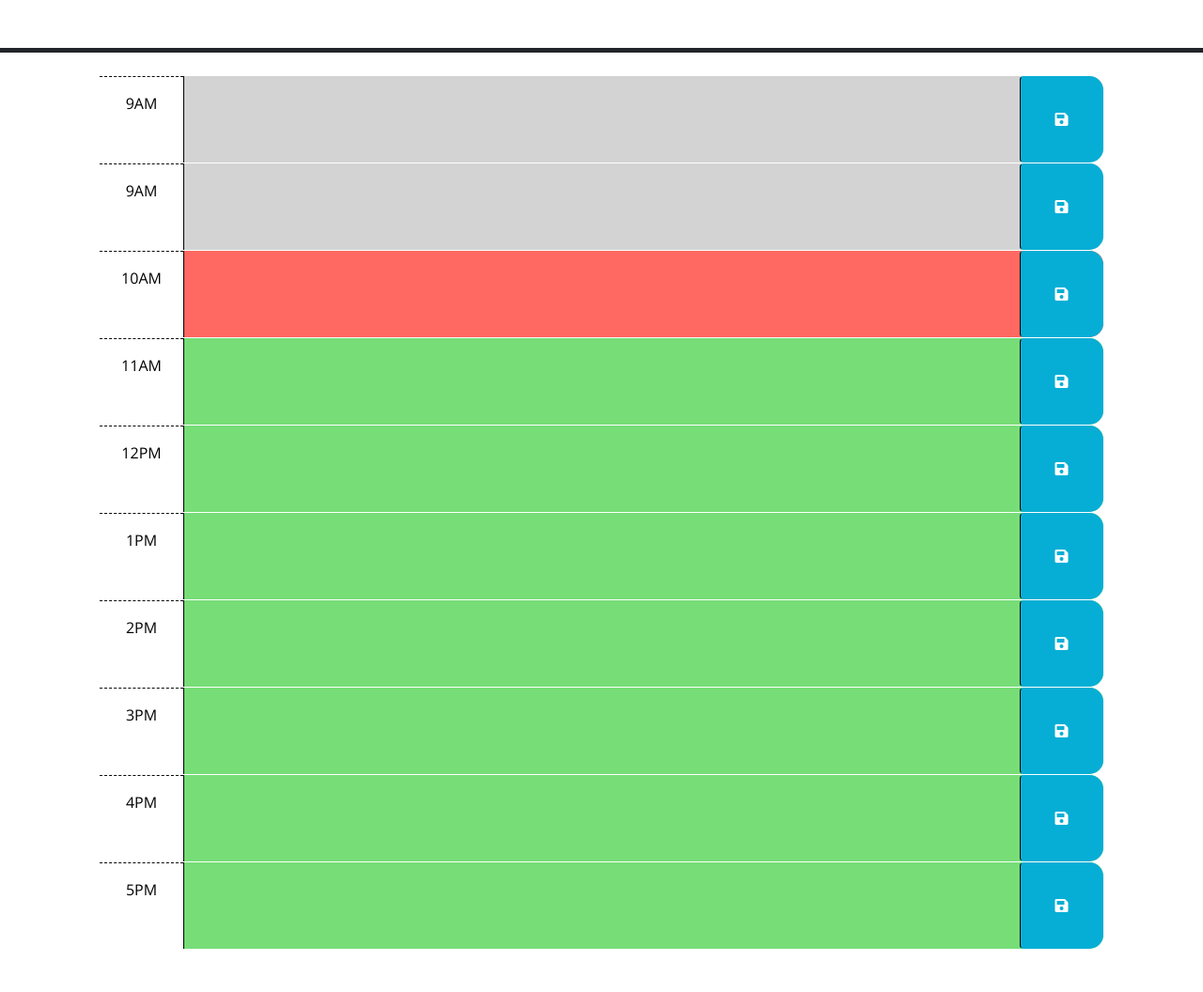
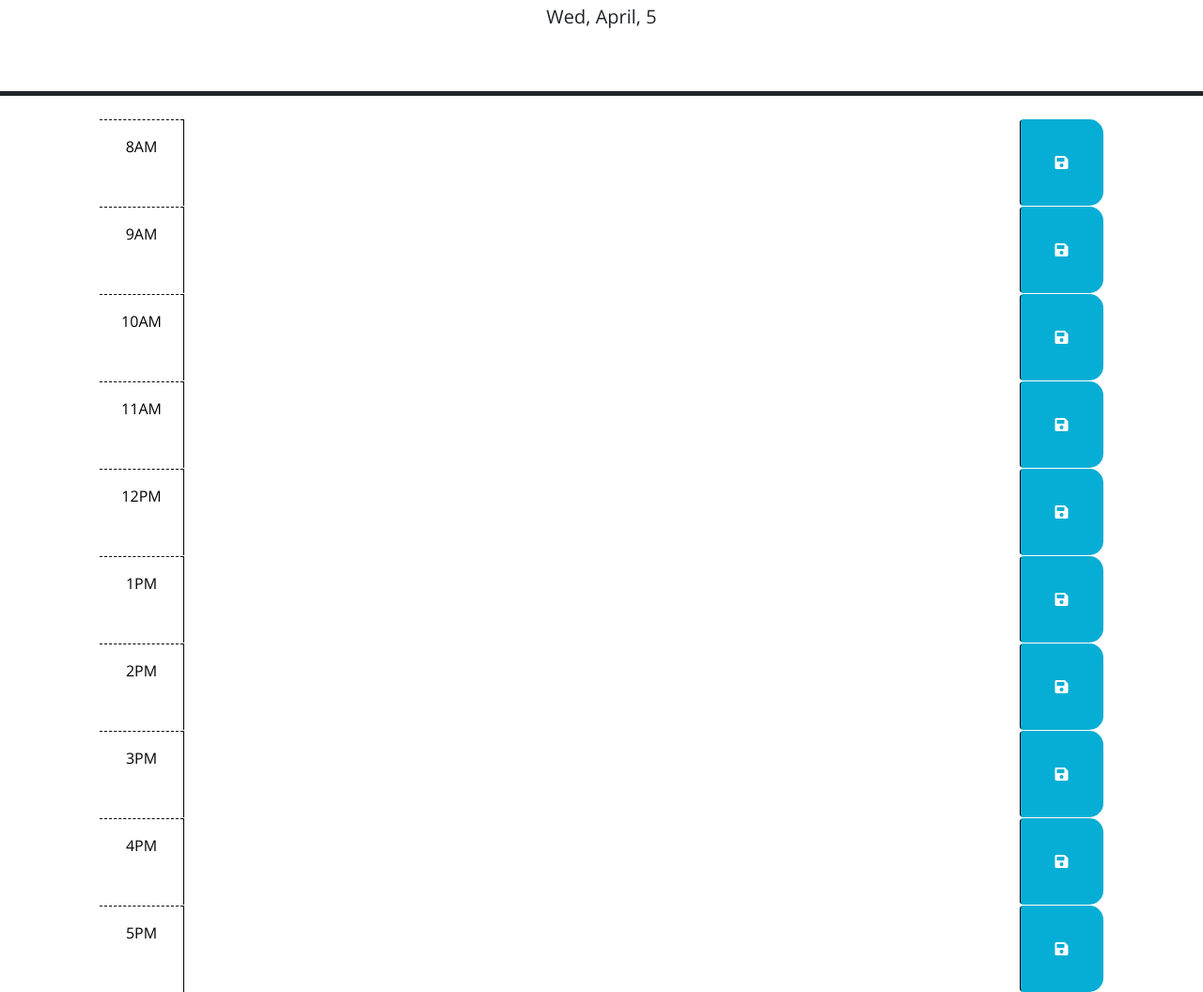
Before and after one commit to DidrikLindberg/work_day_scheduler, a plain HTML site: page index.html in a window 1280 px wide. Shown: the part 176-1232 px from the top of the page at 94% size. Before the commit the page ends 1186 px from the top, so only its background shows below. Drawn offline with nearby package versions, Linux system fonts and the light colour scheme.

Commit message:
created timeblocks for each hour

```diff
--- a/index.html
+++ b/index.html
@@ -18,6 +18,11 @@
       href="https://fonts.googleapis.com/css?family=Open+Sans&display=swap"
       rel="stylesheet"
     />
+    <script
+      src="https://cdn.jsdelivr.net/npm/dayjs@1.11.3/dayjs.min.js"
+      integrity="sha256-iu/zLUB+QgISXBLCW/mcDi/rnf4m4uEDO0wauy76x7U="
+      crossorigin="anonymous"
+    ></script>
     <link rel="stylesheet" href="/assets/style.css" />
     <title>Work Day Scheduler</title>
   </head>
@@ -40,8 +45,8 @@
         -->
 
       <!-- Example of a past time block. The "past" class adds a gray background color. -->
-      <div id="hour-9" class="row time-block past">
-        <div class="col-2 col-md-1 hour text-center py-3">9AM</div>
+      <div id="hour-8" class="row time-block">
+        <div class="col-2 col-md-1 hour text-center py-3">8AM</div>
         <textarea class="col-8 col-md-10 description" rows="3"> </textarea>
         <button class="btn saveBtn col-2 col-md-1" aria-label="save">
           <i class="fas fa-save" aria-hidden="true"></i>
@@ -49,7 +54,7 @@
       </div>
 
 
-      <div id="hour-9" class="row time-block past">
+      <div id="hour-9" class="row time-block">
         <div class="col-2 col-md-1 hour text-center py-3">9AM</div>
         <textarea class="col-8 col-md-10 description" rows="3"> </textarea>
         <button class="btn saveBtn col-2 col-md-1" aria-label="save">
@@ -58,7 +63,7 @@
       </div>
 
       <!-- Example of a a present time block. The "present" class adds a red background color. -->
-      <div id="hour-10" class="row time-block present">
+      <div id="hour-10" class="row time-block">
         <div class="col-2 col-md-1 hour text-center py-3">10AM</div>
         <textarea class="col-8 col-md-10 description" rows="3"> </textarea>
         <button class="btn saveBtn col-2 col-md-1" aria-label="save">
@@ -67,7 +72,7 @@
       </div>
 
       <!-- Example of a future time block. The "future" class adds a green background color. -->
-      <div id="hour-11" class="row time-block future">
+      <div id="hour-11" class="row time-block">
         <div class="col-2 col-md-1 hour text-center py-3">11AM</div>
         <textarea class="col-8 col-md-10 description" rows="3"> </textarea>
         <button class="btn saveBtn col-2 col-md-1" aria-label="save">
@@ -75,7 +80,7 @@
         </button>
       </div>
 
-      <div id="hour-12" class="row time-block future">
+      <div id="hour-12" class="row time-block">
         <div class="col-2 col-md-1 hour text-center py-3">12PM</div>
         <textarea class="col-8 col-md-10 description" rows="3"> </textarea>
         <button class="btn saveBtn col-2 col-md-1" aria-label="save">
@@ -83,7 +88,7 @@
         </button>
       </div>
 
-      <div id="hour-13" class="row time-block future">
+      <div id="hour-13" class="row time-block">
         <div class="col-2 col-md-1 hour text-center py-3">1PM</div>
         <textarea class="col-8 col-md-10 description" rows="3"> </textarea>
         <button class="btn saveBtn col-2 col-md-1" aria-label="save">
@@ -91,7 +96,7 @@
         </button>
       </div>
 
-      <div id="hour-14" class="row time-block future">
+      <div id="hour-14" class="row time-block">
         <div class="col-2 col-md-1 hour text-center py-3">2PM</div>
         <textarea class="col-8 col-md-10 description" rows="3"> </textarea>
         <button class="btn saveBtn col-2 col-md-1" aria-label="save">
@@ -99,7 +104,7 @@
         </button>
       </div>
 
-      <div id="hour-15" class="row time-block future">
+      <div id="hour-15" class="row time-block">
         <div class="col-2 col-md-1 hour text-center py-3">3PM</div>
         <textarea class="col-8 col-md-10 description" rows="3"> </textarea>
         <button class="btn saveBtn col-2 col-md-1" aria-label="save">
@@ -107,7 +112,7 @@
         </button>
       </div>
 
-      <div id="hour-16" class="row time-block future">
+      <div id="hour-16" class="row time-block">
         <div class="col-2 col-md-1 hour text-center py-3">4PM</div>
         <textarea class="col-8 col-md-10 description" rows="3"> </textarea>
         <button class="btn saveBtn col-2 col-md-1" aria-label="save">
@@ -115,7 +120,7 @@
         </button>
       </div>
 
-      <div id="hour-17" class="row time-block future">
+      <div id="hour-17" class="row time-block">
         <div class="col-2 col-md-1 hour text-center py-3">5PM</div>
         <textarea class="col-8 col-md-10 description" rows="3"> </textarea>
         <button class="btn saveBtn col-2 col-md-1" aria-label="save">
@@ -124,11 +129,6 @@
       </div>
 
     <script src="https://code.jquery.com/jquery-3.4.1.min.js"></script>
-    <script
-      src="https://cdn.jsdelivr.net/npm/dayjs@1.11.3/dayjs.min.js"
-      integrity="sha256-iu/zLUB+QgISXBLCW/mcDi/rnf4m4uEDO0wauy76x7U="
-      crossorigin="anonymous"
-    ></script>
 
     <script src="script.js"></script>
   </body>
--- a/script.js
+++ b/script.js
@@ -2,22 +2,12 @@
 // the code isn't run until the browser has finished rendering all the elements
 // in the html.
 $(function () {
-    // TODO: Add a listener for click events on the save button. This code should
-    // use the id in the containing time-block as a key to save the user input in
-    // local storage. HINT: What does `this` reference in the click listener
-    // function? How can DOM traversal be used to get the "hour-x" id of the
-    // time-block containing the button that was clicked? How might the id be
-    // useful when saving the description in local storage?
-    //
-    // TODO: Add code to apply the past, present, or future class to each time
-    // block by comparing the id to the current hour. HINTS: How can the id
-    // attribute of each time-block be used to conditionally add or remove the
-    // past, present, and future classes? How can Day.js be used to get the
-    // current hour in 24-hour time?
-    //
-    // TODO: Add code to get any user input that was saved in localStorage and set
-    // the values of the corresponding textarea elements. HINT: How can the id
-    // attribute of each time-block be used to do this?
-    //
-    // TODO: Add code to display the current date in the header of the page.
+
+    // create a day object using the dayjs library
+    var today = dayjs();
+    var currentHour = dayjs().hour();
+
+    $('#currentDay').text(today.format('ddd, MMMM, D'));
+
+
   });
```
